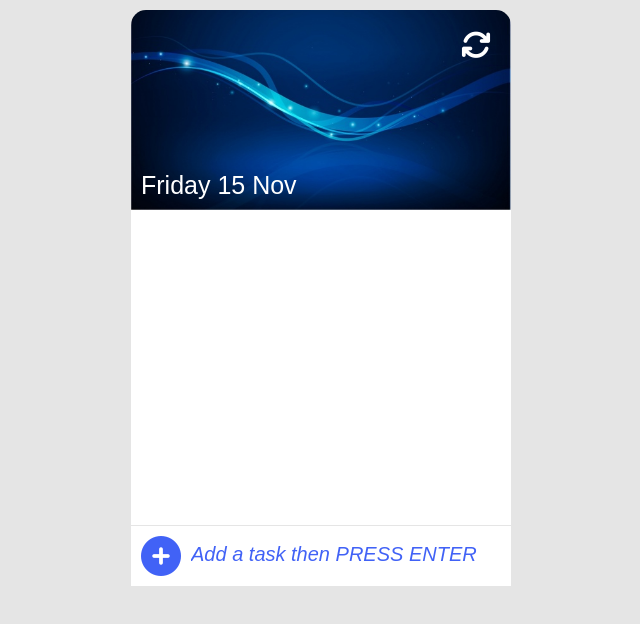
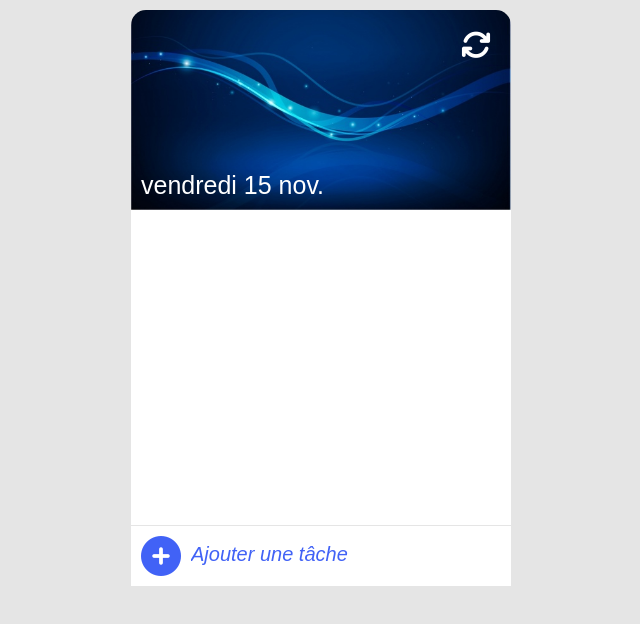
Before and after one commit to vihong/todolist, a plain HTML site: page index.html in a window 1280 px wide. Shown: the whole page, without its empty margins (319-959 px from the left). Drawn offline with Linux system fonts and the light colour scheme.

```diff
--- a/index.html
+++ b/index.html
@@ -30,7 +30,7 @@
 
         <div class="add-to-do">
             <i id="plusIcon"  class="fa fa-plus-circle"></i>
-            <input type="text" id="input" placeholder="Add a task then PRESS ENTER" style="font-style: italic">
+            <input type="text" id="input" placeholder="Ajouter une tâche" style="font-style: italic">
         </div>
     </div>
     <script src="js/app.js"></script>
--- a/js/app.js
+++ b/js/app.js
@@ -35,7 +35,7 @@ function loadList(array) {
 const options = { weekday: "long", month: "short", day: "numeric" };
 const today = new Date();
 
-dateElement.innerHTML = today.toLocaleDateString("en-UK", options);
+dateElement.innerHTML = today.toLocaleDateString("fr-FR", options);
 
 
 //--------------------------------      addToDo()    ------------------------------------------//
```
